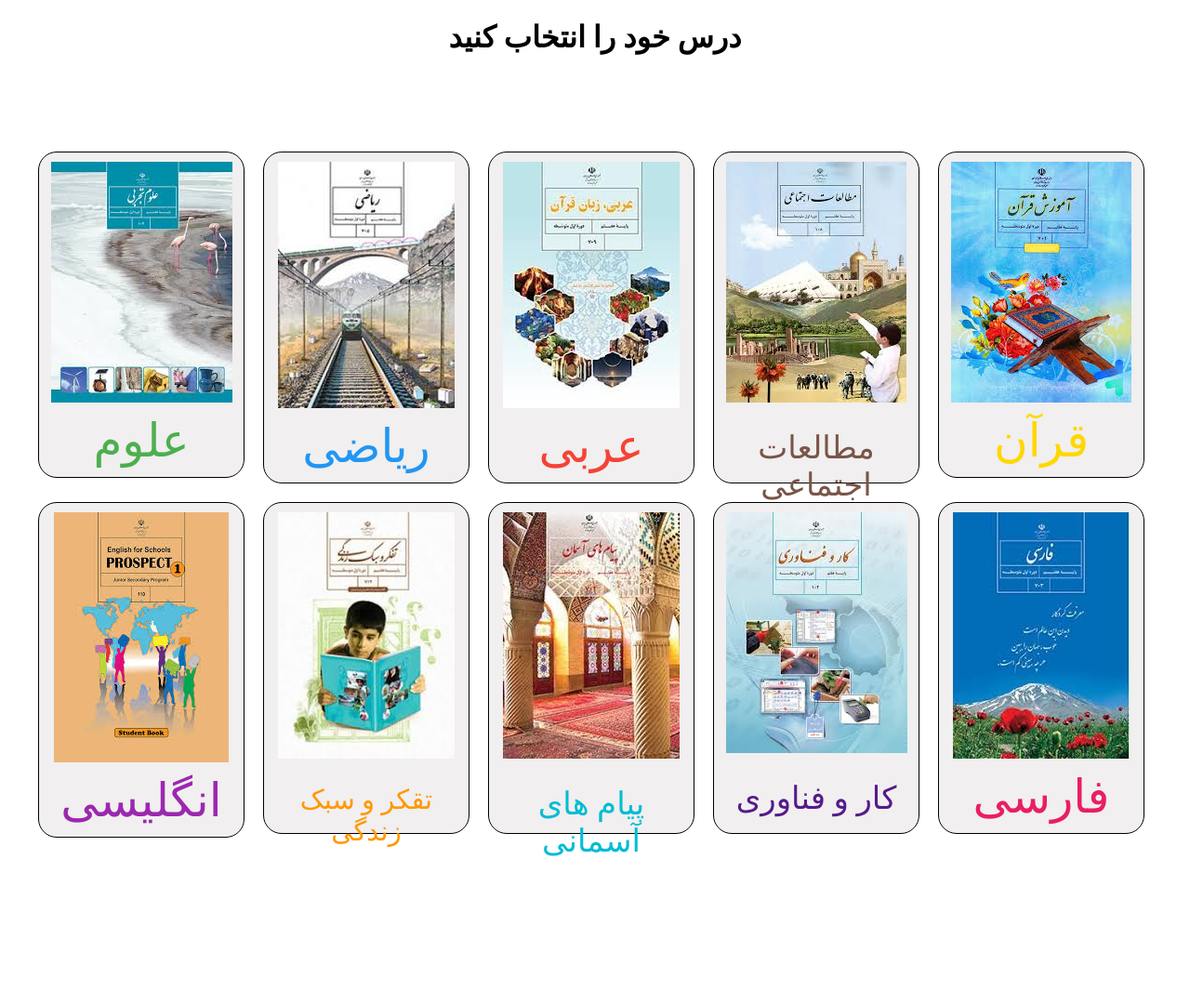
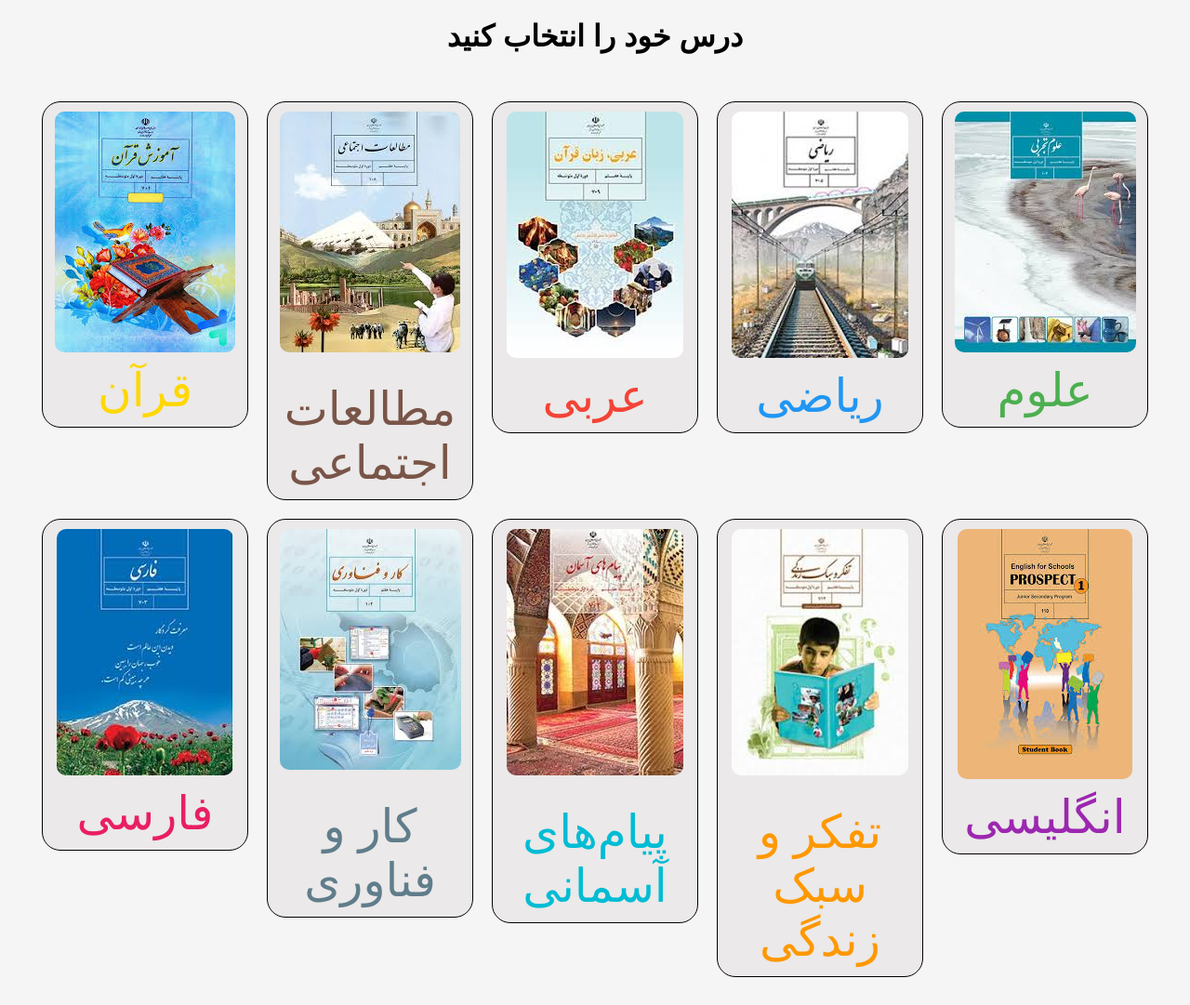
Before and after one commit to hesam878/-studying, a plain HTML site: page haftom.html in a window 1280 px wide. Shown: the whole page at 93% size. Before the commit the page ends 924 px from the top, so only its background shows below. Drawn offline with Linux system fonts and the light colour scheme.

Commit message:
haftom.html

```diff
--- a/haftom.html
+++ b/haftom.html
@@ -1,99 +1,188 @@
 <!DOCTYPE html>
+<html lang="fa">
 <head>
+  <title>کلاس هفتم</title>
+  <meta charset="utf-8">
+  <meta name="viewport" content="width=device-width, initial-scale=1">
+  <style>
+    /* استایل پایه */
+    body {
+      font-family: 'Iranian Sans', sans-serif;
+      direction: rtl;
+      background-color: #f5f5f5;
+      margin: 0;
+      padding: 0;
+    }
 
-  <title>کلاس هفتم</title>
+    h1 {
+      text-align: center;
+      margin-top: 20px;
+    }
 
+    .container {
+      display: flex;
+      flex-wrap: wrap; /* برای جلوگیری از سرریز در صفحات کوچک */
+      justify-content: center; /* مرکز‌چینی عناصر */
+      padding: 20px;
+    }
+
+    .card {
+      background-color: rgba(219, 215, 215, 0.397);
+      border: 1px solid black;
+      border-radius: 20px;
+      width: 200px;
+      margin: 10px;
+      padding: 10px;
+      text-align: center;
+      font-size: 50px; /* اندازه فونت پیش‌فرض */
+      color: #4CAF50;
+      text-decoration: none;
+      transition: transform 0.3s ease, box-shadow 0.3s ease;
+      overflow: hidden; /* جلوگیری از بیرون زدن محتوا */
+      min-height: 250px; /* حداقل ارتفاع کارت */
+    }
+
+    .card img {
+      max-width: 100%; /* تصویر کاملاً داخل کارت جا بگیرد */
+      height: auto;
+      border-radius: 10px;
+      object-fit: cover; /* تصویر به درستی داخل کارت قرار گیرد */
+    }
+
+    .card:hover {
+      transform: scale(1.05); /* افزایش اندازه هنگام هاور */
+      box-shadow: 0 8px 16px rgba(0, 0, 0, 0.2);
+    }
+
+    a {
+      text-decoration: none;
+      color: inherit;
+    }
+
+    /* Media Query برای موبایل */
+    @media (max-width: 480px) {
+      .card {
+        width: 120px; /* عرض کارت کاهش یافته */
+        font-size: 14px; /* اندازه فونت کاهش یافته */
+        min-height: 150px; /* حداقل ارتفاع کارت */
+        padding: 8px; /* فضای داخلی کمتر */
+      }
+
+      .card img {
+        max-width: 100%; /* تصویر کاملاً داخل کارت جا بگیرد */
+        height: auto;
+        object-fit: cover; /* تصویر به درستی داخل کارت قرار گیرد */
+      }
+
+      h1 {
+        font-size: 20px; /* اندازه عنوان کاهش یافته */
+      }
+
+      .card div {
+        font-size: 12px; /* اندازه متن پایین کارت کاهش یافته */
+        white-space: nowrap; /* جلوگیری از شکستن خط متن */
+        overflow: hidden; /* جلوگیری از بیرون زدن متن */
+        text-overflow: ellipsis; /* اضافه شدن `...` به متن‌های طولانی */
+      }
+    }
+
+    /* Media Query برای تبلت */
+    @media (min-width: 481px) and (max-width: 1023px) {
+      .card {
+        width: 150px; /* عرض کارت کاهش یافته */
+        font-size: 24px; /* اندازه فونت کاهش یافته */
+        min-height: 200px; /* حداقل ارتفاع کارت */
+        padding: 10px; /* فضای داخلی کمتر */
+      }
+
+      h1 {
+        font-size: 24px; /* اندازه عنوان کاهش یافته */
+      }
+    }
+  </style>
 </head>
-<body style="font-family: iranian sans;">
-    <h1 style="text-align: center;">درس خود را انتخاب کنید</h1>
-    <br>
-    <br>
-    <br>
-    <br>
-    <div>
-        <section>
-            <div style="display: flex;padding-left:23px;">
-                <a href=""style="text-decoration: none">
-              <div style="background-color: rgba(219, 215, 215, 0.397); width: 200px; border: 1px solid black; padding: 10px; text-align: center; font-size: 50px; font-family: iranian sans; color: #4CAF50; border-radius: 20px;margin: 10px;">
+<body>
+  <h1>درس خود را انتخاب کنید</h1>
+  <div class="container">
+    <!-- کارت علوم -->
+    <a href="" style="text-decoration: none">
+      <div class="card" style="color: #4CAF50;">
         <img src="oloom7.jpg" alt="علوم">
-                علوم
+        <div>علوم</div>
       </div>
     </a>
-                <a href=""style="text-decoration: none">
-              <div style="background-color: rgba(219, 215, 215, 0.397); width: 200px; border: 1px solid black; padding: 10px; text-align: center; font-size: 50px; font-family: iranian sans; color: #2196F3; border-radius: 20px;margin: 10px;">
+
+    <!-- کارت ریاضی -->
+    <a href="" style="text-decoration: none">
+      <div class="card" style="color: #2196F3;">
         <img src="ryazi.jpg" alt="ریاضی">
-                ریاضی
+        <div>ریاضی</div>
       </div>
     </a>
-              <a href=""style="text-decoration: none">
-              <div style="background-color: rgba(219, 215, 215, 0.397); width: 200px; border: 1px solid black; padding: 10px; text-align: center; font-size: 50px; font-family: iranian sans; color: #F44336; border-radius: 20px;margin: 10px;">
-                <img src="arabi.jpg" alt="ریاضی">
-                عربی
+
+    <!-- کارت عربی -->
+    <a href="" style="text-decoration: none">
+      <div class="card" style="color: #F44336;">
+        <img src="arabi.jpg" alt="عربی">
+        <div>عربی</div>
       </div>
     </a>
-              <a href=""style="text-decoration: none">
-              <div style="background-color: rgba(219, 215, 215, 0.397); width: 200px; height: 335px; border: 1px solid black; padding: 10px; text-align: center; font-size: 34px; font-family: iranian sans; color: #795548; border-radius: 20px;margin: 10px;">
 
+    <!-- کارت مطالعات اجتماعی -->
+    <a href="" style="text-decoration: none">
+      <div class="card" style="color: #795548;">
         <img src="motaleat.jpg" alt="مطالعات اجتماعی">
-               <div style="padding-top: 20px;">
-                مطالعات اجتماعی
-                </div>
+        <div style="padding-top: 20px;">مطالعات اجتماعی</div>
       </div>
     </a>
-              <a href=""style="text-decoration: none">
-              <div style="background-color: rgba(219, 215, 215, 0.397); width: 200px; border: 1px solid black; padding: 10px; text-align: center; font-size: 50px; font-family: iranian sans; color: #FFD700; border-radius: 20px;margin: 10px;">
+
+    <!-- کارت قرآن -->
+    <a href="" style="text-decoration: none">
+      <div class="card" style="color: #FFD700;">
         <img src="ghoran.jpg" alt="قرآن">
-                قرآن
+        <div>قرآن</div>
+      </div>
+    </a>
+
+    <!-- کارت انگلیسی -->
+    <a href="" style="text-decoration: none">
+      <div class="card" style="color: #9C27B0;">
+        <img src="English.jpg" alt="انگلیسی">
+        <div>انگلیسی</div>
+      </div>
+    </a>
+
+    <!-- کارت تفکر و سبک زندگی -->
+    <a href="" style="text-decoration: none">
+      <div class="card" style="color: #FF9800;">
+        <img src="tafakor.jpg" alt="تفکر و سبک زندگی">
+        <div style="padding-top: 20px;">تفکر و سبک زندگی</div>
+      </div>
+    </a>
+
+    <!-- کارت پیام‌های آسمانی -->
+    <a href="" style="text-decoration: none">
+      <div class="card" style="color: #00BCD4;">
+        <img src="payam.jpg" alt="پیام‌های آسمانی">
+        <div style="padding-top: 20px;">پیام‌های آسمانی</div>
+      </div>
+    </a>
+
+    <!-- کارت کار و فناوری -->
+    <a href="" style="text-decoration: none">
+      <div class="card" style="color: #607D8B;">
+        <img src="fanavari.jpg" alt="کار و فناوری">
+        <div style="padding-top: 20px;">کار و فناوری</div>
+      </div>
+    </a>
+
+    <!-- کارت فارسی -->
+    <a href="" style="text-decoration: none">
+      <div class="card" style="color: #E91E63;">
+        <img src="farsi.jpg" alt="فارسی">
+        <div>فارسی</div>
       </div>
     </a>
   </div>
-            <div style="display: flex;padding-left:23px;">
-            <a href=""style="text-decoration: none">
-                <div style="background-color: rgba(219, 215, 215, 0.397); width: 200px; border: 1px solid black; padding: 10px; text-align: center; font-size: 50px; font-family: iranian sans; color:  #9C27B0; border-radius: 20px;margin: 10px;">
-                  <img src="English.jpg" alt="ریاضی">
-                   انگلیسی
-                </div>
-                </a>
-
-                <a href=""style="text-decoration: none">
-                  <div style="background-color: rgba(219, 215, 215, 0.397); width: 200px; height: 335px; border: 1px solid black; padding: 10px; text-align: center; font-size: 29px; font-family: iranian sans; color: #FF9800; border-radius: 20px;margin: 10px;">
-
-                    <img src="tafakor.jpg" alt="تقکر سبک زندگی">
-                   <div style="padding-top: 20px;">
-                    تقکر و سبک زندگی
-                    </div>
-                  </div>
-                    </a>
-                 <a href=""style="text-decoration: none">
-                    <div style="background-color: rgba(219, 215, 215, 0.397); width: 200px; height: 335px; border: 1px solid black; padding: 10px; text-align: center; font-size: 34px; font-family: iranian sans; color: #00BCD4; border-radius: 20px;margin: 10px;">
-
-                      <img src="payam.jpg" alt="پیام های آسمانی">
-                     <div style="padding-top: 20px;">
-                      پیام های آسمانی
-                      </div>
-                    </div>
-                      </a>
-
-                      <a href=""style="text-decoration: none">
-                        <div style="background-color: rgba(219, 215, 215, 0.397); width: 200px; height: 335px; border: 1px solid black; padding: 10px; text-align: center; font-size: 34px; font-family: iranian sans; color: 607D8B; border-radius: 20px;margin: 10px;">
-
-                          <img src="fanavari.jpg" alt="کار فناوری">
-                         <div style="padding-top: 20px;">
-                          کار و فناوری
-                          </div>
-                        </div>
-                          </a>
-
-                      <a href=""style="text-decoration: none">
-                        <div style="background-color: rgba(219, 215, 215, 0.397); width: 200px; border: 1px solid black; padding: 10px; text-align: center; font-size: 50px; font-family: iranian sans; color: #E91E63; border-radius: 20px;margin: 10px;">
-                          <img src="farsi.jpg">
-                           فارسی
-                        </div>
-                        </a>
-                </div>
-          </div>
-          </section>
-
-
-
 </body>
+</html>
```
Lines whose indentation alone changed are shown as unchanged.
